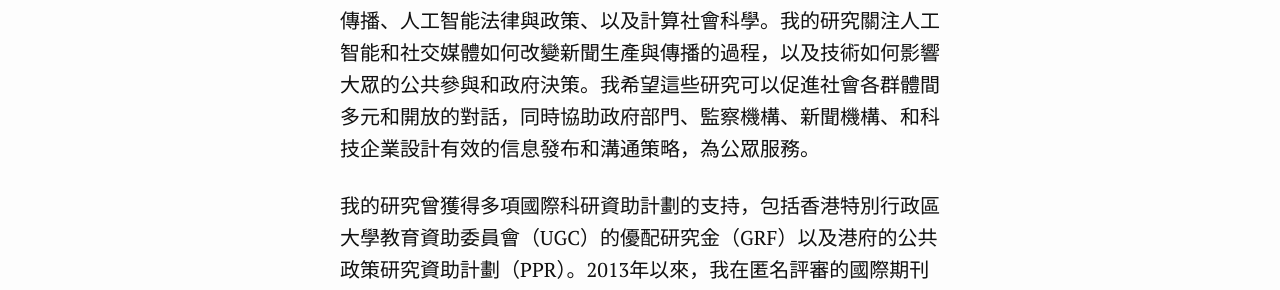
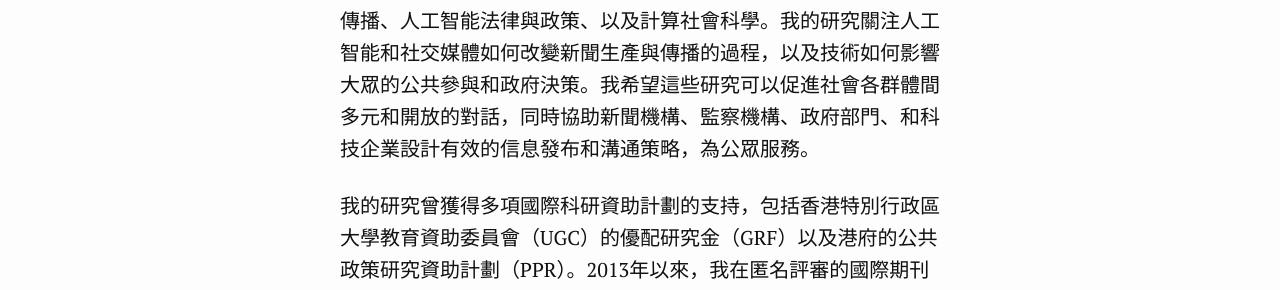
Before and after one commit to xzzhang2/xzzhang2.github.io, a Jekyll site: the page built from pages/Chinese.md, in a window 1280 px wide. Shown: the part 284-574 px from the top of the page. Built offline with Jekyll 4.4.1, drawn with Linux system fonts in a browser that asks for light colours; some of the changed text lies outside the part shown.

Commit message:
updating information

```diff
--- a/pages/Chinese.md
+++ b/pages/Chinese.md
@@ -5,7 +5,7 @@
 ---
 
 
-您好！我是張昕之，現為香港城市大學（CityUHK）媒體與傳播系終身副教授兼研究主任。我的研究領域涵蓋人工智能與新聞生產、政治傳播、人工智能法律與政策、以及計算社會科學。我的研究關注人工智能和社交媒體如何改變新聞生產與傳播的過程，以及技術如何影響大眾的公共參與和政府決策。我希望這些研究可以促進社會各群體間多元和開放的對話，同時協助政府部門、監察機構、新聞機構、和科技企業設計有效的信息發布和溝通策略，為公眾服務。
+您好！我是張昕之，現為香港城市大學（CityUHK）媒體與傳播系終身副教授兼研究主任。我的研究領域涵蓋人工智能與新聞生產、政治傳播、人工智能法律與政策、以及計算社會科學。我的研究關注人工智能和社交媒體如何改變新聞生產與傳播的過程，以及技術如何影響大眾的公共參與和政府決策。我希望這些研究可以促進社會各群體間多元和開放的對話，同時協助新聞機構、監察機構、政府部門、和科技企業設計有效的信息發布和溝通策略，為公眾服務。
 
 我的研究曾獲得多項國際科研資助計劃的支持，包括香港特別行政區大學教育資助委員會（UGC）的優配研究金（GRF）以及港府的公共政策研究資助計劃（PPR）。2013年以來，我在匿名評審的國際期刊上發表了50多篇論文，包括若干重要期刊如《傳播學刊》（*Journal of Communication*）, 《人類傳播研究》（*Human Communication Research* ), 《社交媒體與社會》（*Social Media + Society*）, 《數字新聞學》(*Digital Journalism*) ， 《社會科學計算機評論》（*Social Science Computer Review*）, 《新聞學》（*Journalism*）, 《健康傳播》（*Health Communication*）等，並曾獲得美國新聞與大眾傳播教育協會（AEJMC）和國際傳播學會（ICA）頒發的最佳論文獎。詳細的論文篇目，請參閱 [Google Scholar](https://scholar.google.com.hk/citations?user=iOFeIDIAAAAJ&hl=en)。
 
```
